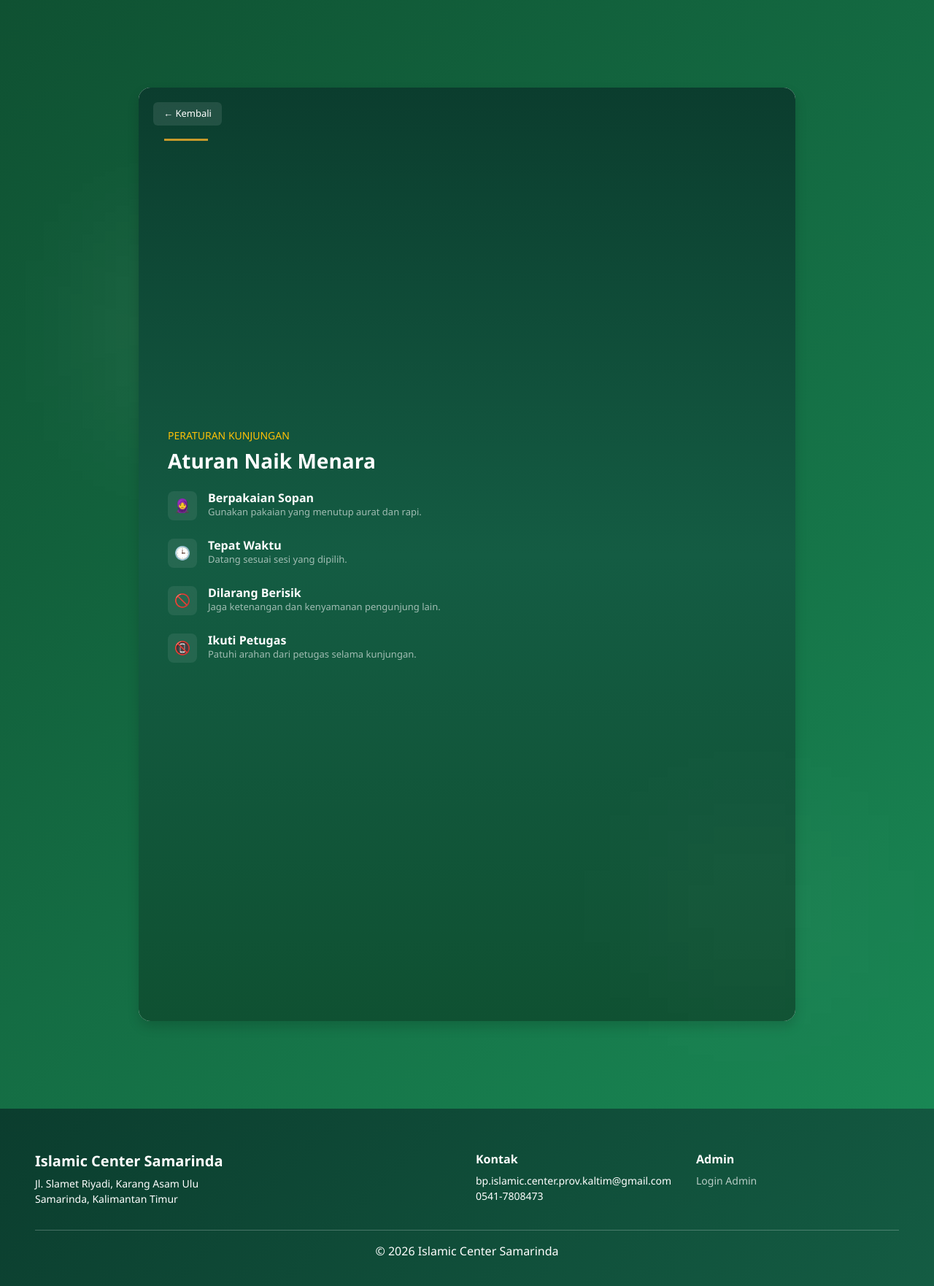
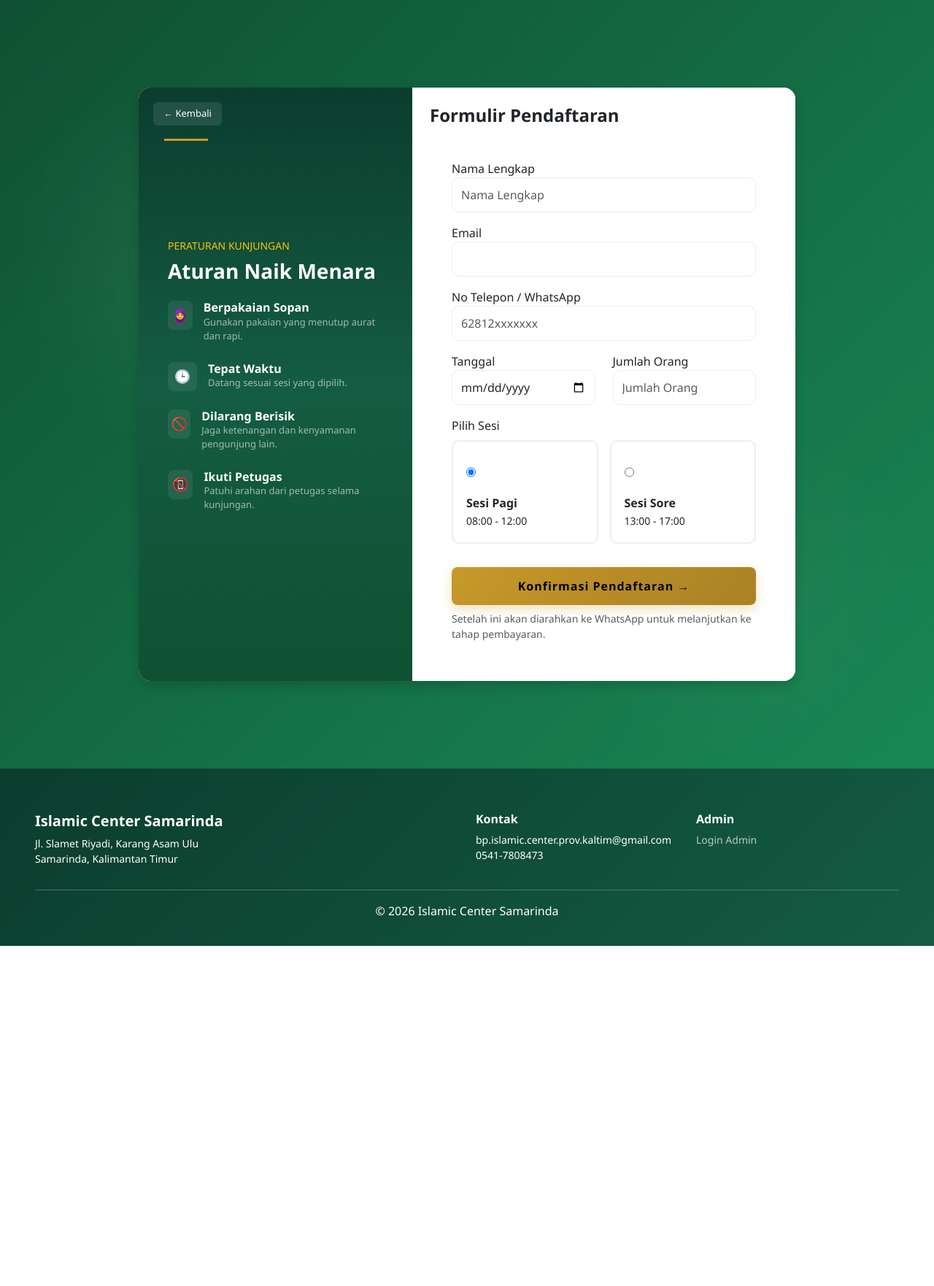
Before and after one commit to PBW-BOSKU/islamiccenter, a PHP site: page /index.php?page=booking in a window 1280 px wide. Shown: the whole page at 73% size. After the commit the page ends 1296 px from the top, so only its background shows below. Run offline with PHP 8.4, Linux system fonts and the light colour scheme; some libraries are stand-ins or nearby versions.

Commit message:
baiki form

```diff
--- a/app/views/user/booking.php
+++ b/app/views/user/booking.php
@@ -1,5 +1,6 @@
 <?php include 'layout/header.php'; ?>
 <?php include 'layout/navbar.php'; ?>
+
 
 <section class="booking-section d-flex align-items-center justify-content-center">
     <div class="container d-flex justify-content-center">
@@ -12,7 +13,7 @@
             <div class="row g-0">
 
                 <!-- LEFT PANEL -->
-                <div class="col-md-5 booking-left d-flex flex-column justify-content-center">
+                <div class="col-12 col-lg-5 booking-left d-flex flex-column justify-content-center">
                     <div>
                         <small class="text-uppercase text-warning mb-2 d-block">
                             Peraturan Kunjungan
@@ -57,7 +58,7 @@
                 </div>
 
                 <!-- RIGHT FORM -->
-                <div class="col-md-7 bg-white p-4">
+                <div class="col-12 col-lg-7 bg-white p-4 booking-right">
 
                     <h4 class="fw-bold mb-3">Formulir Pendaftaran</h4>
 
@@ -80,7 +81,7 @@
                         </div>
                     <?php endif; ?>
 
-                    <form @submit.prevent="submitBooking">
+                    <form @submit.prevent="submitBooking($event)">
 
                         <div class="mb-3">
                             <label>Nama Lengkap</label>
@@ -151,7 +152,7 @@
 
                                 <div class="progress mt-2" style="height:6px;">
                                     <div class="progress-bar bg-success"
-                                         :style="{ width: kapasitas.persen + '%' }">
+                                        :style="{ width: kapasitas.persen + '%' }">
                                     </div>
                                 </div>
 
--- a/assets/css/user.css
+++ b/assets/css/user.css
@@ -1,8 +1,13 @@
+.booking-right {
+    background: red;
+}
+
 /* ================= GLOBAL BACKGROUND ================= */
 .user-page {
     background: linear-gradient(to bottom, #f5f7f6, #eef2f1);
     font-family: 'Segoe UI', sans-serif;
 }
+
 
 /* SECTION */
 .user-page section {
@@ -684,7 +689,6 @@ background: linear-gradient(
 /* ================= BOOKING PREMIUM ================= */
 
 .user-page .booking-section {
-    min-height: 100vh;
     background: linear-gradient(135deg, #0f5132, #198754);
     padding: 120px 0;
     position: relative;
@@ -737,6 +741,10 @@ background: linear-gradient(
     background: linear-gradient(180deg, #0b3d2e, #145c43, #0f5132);
     position: relative;
     animation: slideLeft 0.8s ease;
+}
+
+.booking-section {
+    overflow-y: auto;
 }
 
 /* garis aksen */
@@ -1287,10 +1295,6 @@ p {
     flex-wrap: wrap;
 }
 
-.user-page .booking-left,
-.user-page .booking-wrapper form {
-    width: 100%;
-}
 
 /* ================= NAVBAR ================= */
 @media (max-width: 992px) {
--- a/assets/js/user.js
+++ b/assets/js/user.js
@@ -223,14 +223,14 @@ document.addEventListener("DOMContentLoaded", () => {
                 );
             },
 
-            submitBooking() {
+            submitBooking(event) {
 
-            const form = new FormData(document.querySelector('form'));
+                const form = new FormData(event.target);
 
-            fetch('index.php?page=proses_booking', {
-                method: 'POST',
-                body: form
-            })
+                fetch('index.php?page=proses_booking', {
+                    method: 'POST',
+                    body: form
+                })
 
         .then(res => res.json())
         .then(res => {
```
